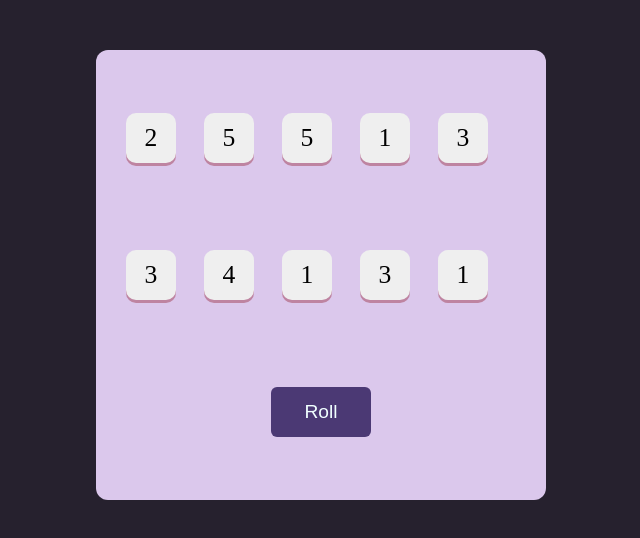
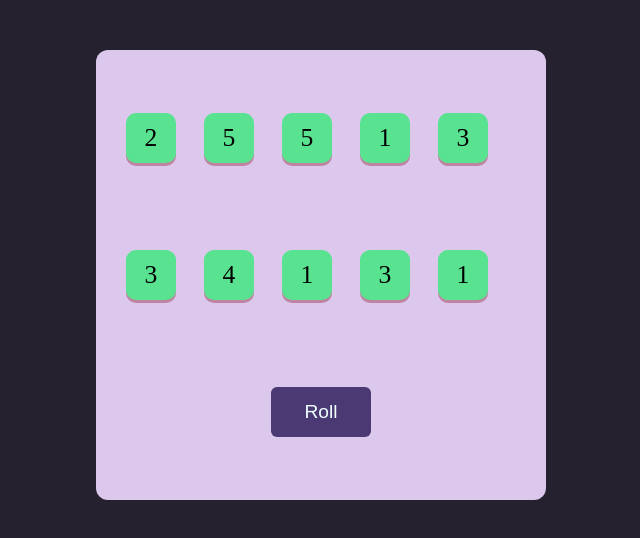
Before and after one commit to sksm07/tenzies, a React (Vite) app: page / in a window 1280 px wide. Shown: the top 538 px of the page, without its empty margins (319-959 px from the left). Built offline with nearby package versions, Linux system fonts and the light colour scheme.

Commit message:
added styles to the dice button

```diff
--- a/src/App.jsx
+++ b/src/App.jsx
@@ -1,6 +1,7 @@
 import './App.css'
 import Btn from "./Btn.jsx"
 import {useState} from "react";
+import { nanoid } from "nanoid"
 
 function App() {
   const [dice, setDice] = useState(rollDice())
@@ -9,11 +10,18 @@ function App() {
     const arr = [];
     for(let i=0; i<10; i++) {
       const rand = Math.ceil(Math.random()*6 )
-      arr.push(rand)
+      arr.push({
+        value: rand,
+        isHeld: true,
+        id: nanoid()
+      })
     }
     return arr;
   }
-  const displayDice = dice.map((i) => <Btn value={i} />)
+  console.log(rollDice())
+  const displayDice = dice.map((diceObj) => (
+      <Btn key={diceObj.id} value={diceObj.value} isHeld={diceObj.isHeld} />)
+   )
   return (
 
       <main>
--- a/src/Btn.jsx
+++ b/src/Btn.jsx
@@ -1,6 +1,10 @@
 
 export default function Btn(props) {
+
+    const styles= {
+        backgroundColor: props.isHeld ? "#59E391" : "white"
+    }
     return (
-        <button className="btns">{props.value}</button>
+        <button style={styles} className="btns">{props.value}</button>
     )
 }
```
